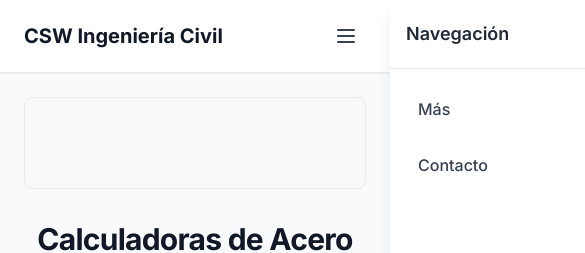
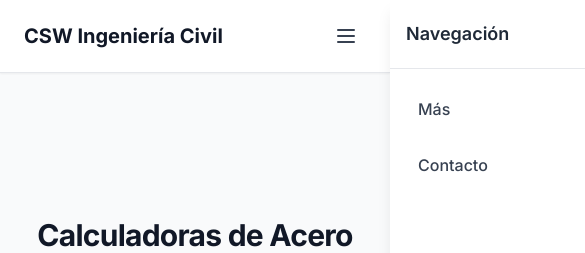
Before and after one commit to Gauss137/steel-calculator, a Next.js app: page /steel-calculator in a window 390 px wide. Shown: the top 253 px of the page, 585 px wide, since content can reach past the window. Built offline with nearby package versions, Linux system fonts and the light colour scheme.

Commit message:
Update globals.css

```diff
--- a/app/globals.css
+++ b/app/globals.css
@@ -109,37 +109,3 @@
     overflow-x: auto;
   }
 }
-
-/* AdSense Styles */
-.ad-container {
-  text-align: center;
-  margin: 1rem 0;
-  min-height: 90px;
-  display: flex;
-  justify-content: center;
-  align-items: center;
-  background-color: #f8f9fa;
-  border: 1px solid #e9ecef;
-  border-radius: 8px;
-  overflow: hidden;
-}
-
-.ad-container:hover {
-  border-color: #dee2e6;
-}
-
-/* AdSense responsive adjustments */
-@media (max-width: 768px) {
-  .ad-container {
-    margin: 0.5rem 0;
-    min-height: 60px;
-  }
-}
-
-/* AdSense loading state */
-.ad-container:empty::before {
-  content: "Anuncio";
-  color: #6c757d;
-  font-size: 0.875rem;
-  font-style: italic;
-}
```
